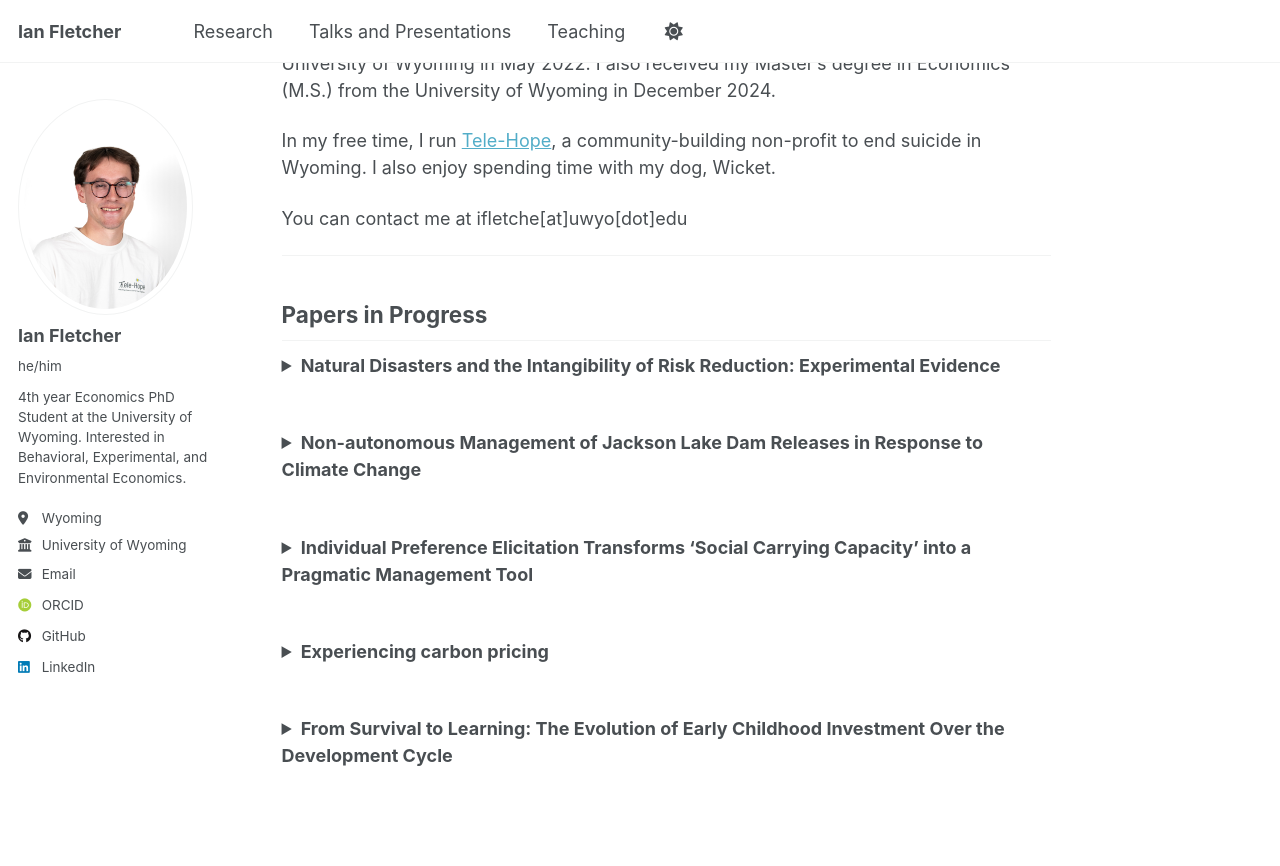
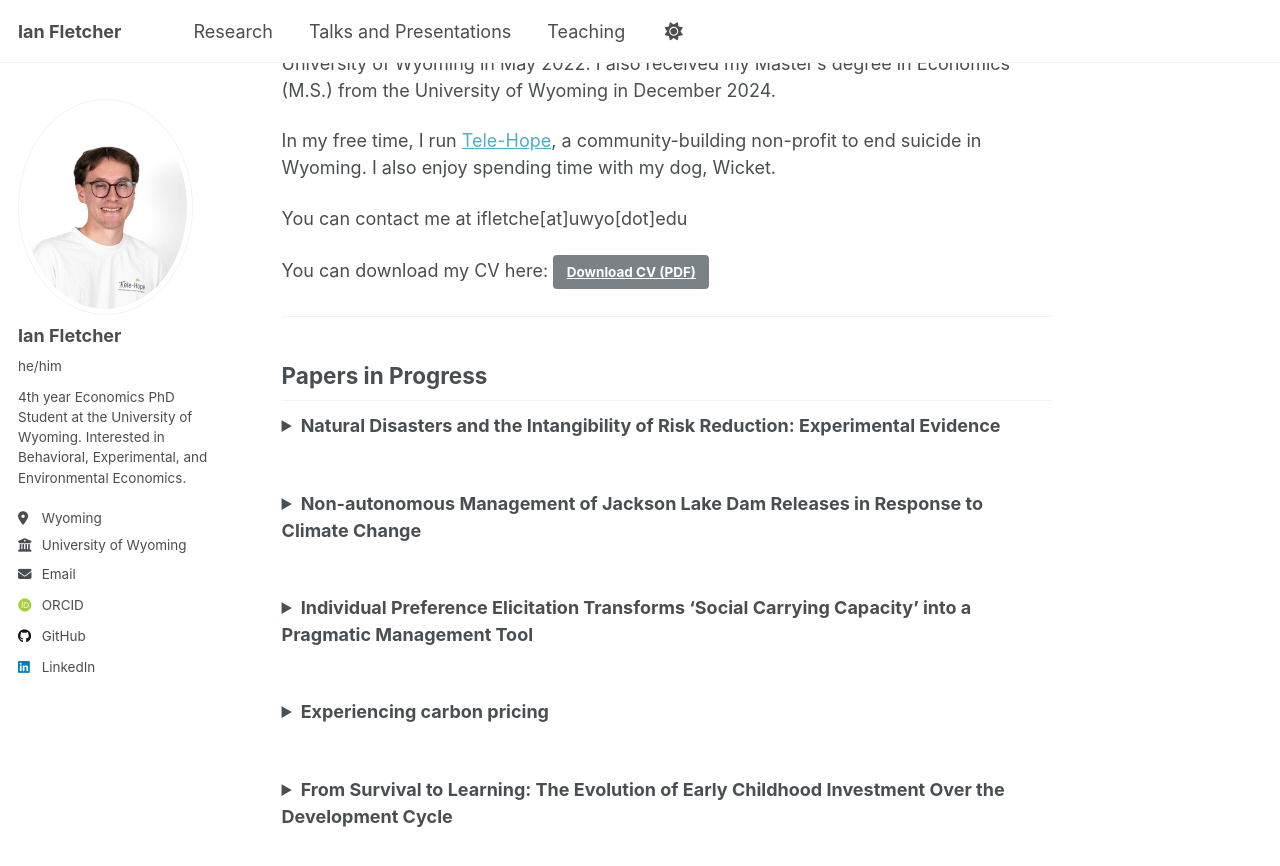
Before and after one commit to fletcherian/fletcherian.github.io, a Jekyll site: the page built from _pages/about.md, in a window 1280 px wide and 900 px high, scrolled down 399 px. Shown: the top 866 px of the window. Built offline with Jekyll 4.4.1, drawn with Linux system fonts in a browser that asks for light colours; some web fonts are replaced; a script that is not in the unit is left out.

Commit message:
Update about.md

```diff
--- a/_pages/about.md
+++ b/_pages/about.md
@@ -15,6 +15,8 @@ I received two Bachelor's degrees in Mathematics (B.S.) and Economics (B.S) from
 In my free time, I run [Tele-Hope](https://www.tele-hope.org/), a community-building non-profit to end suicide in Wyoming. I also enjoy spending time with my dog, Wicket.
 
 You can contact me at ifletche\[at\]uwyo\[dot\]edu
+
+You can download my CV here: [Download CV (PDF)](https://fletcherian.github.io/files/Fletcher-CV.pdf){: .btn}
 
 ---
 
```
